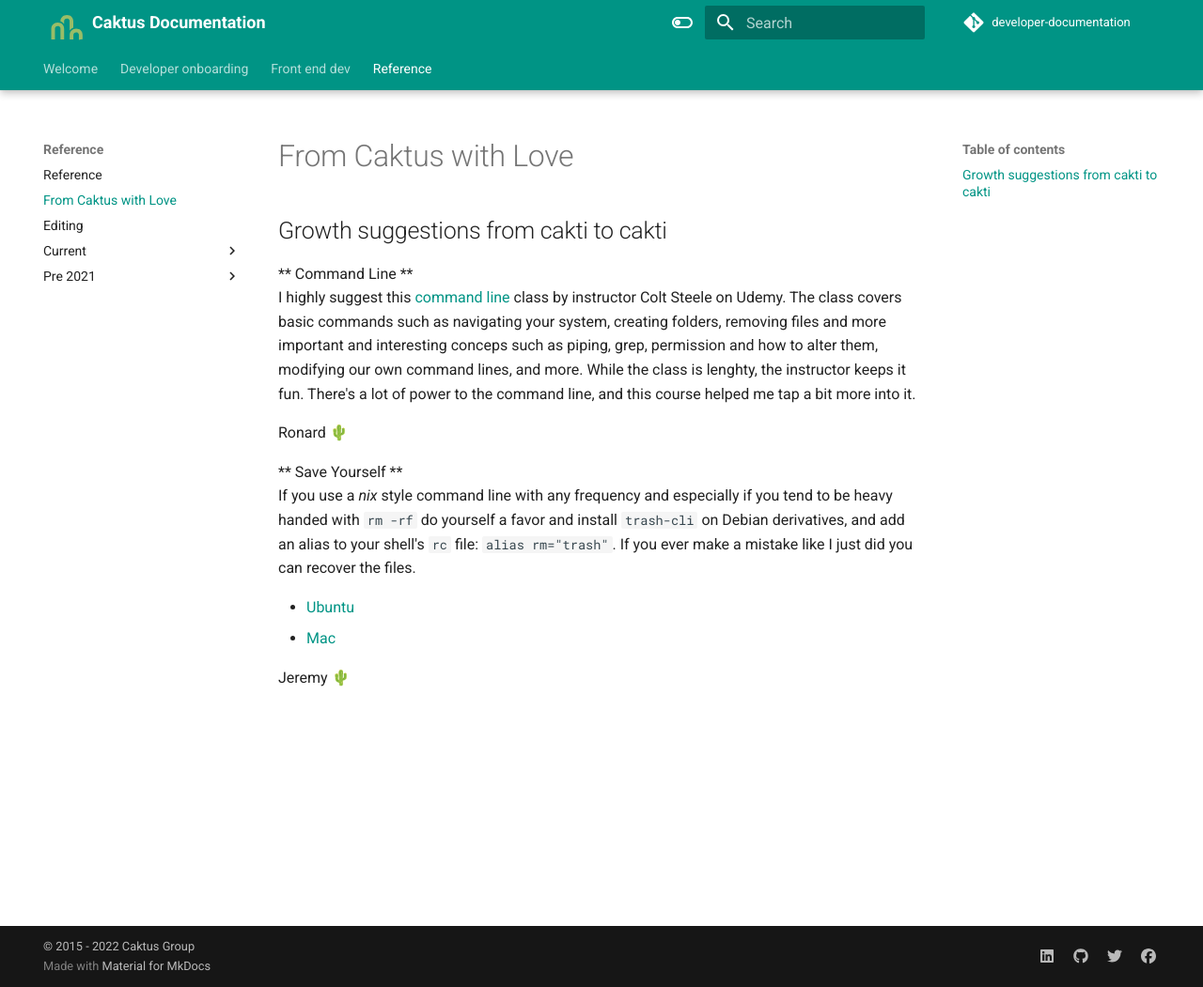
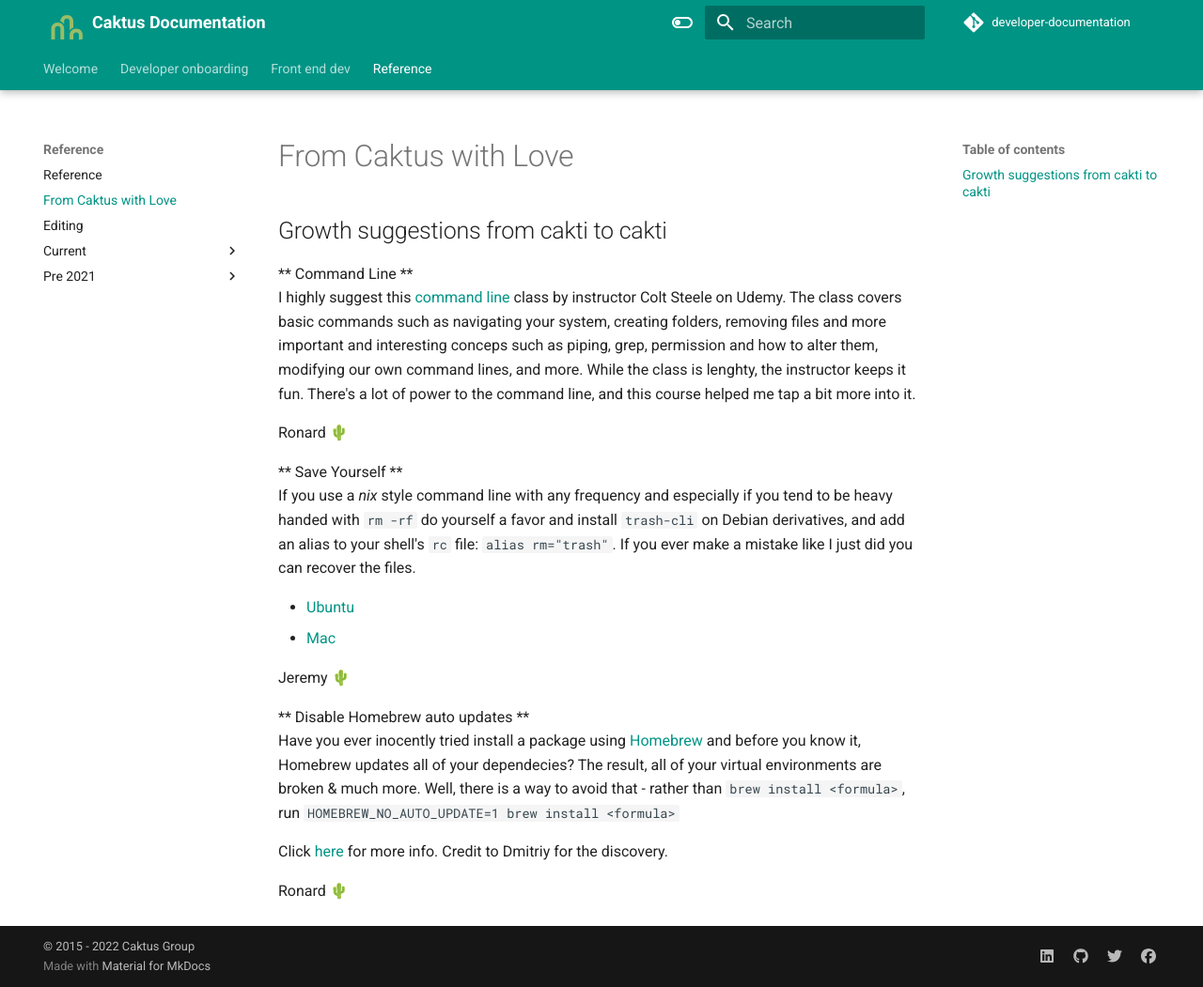
Before and after one commit to caktus/guidebook, an MkDocs documentation site: the page built from docs/reference/from-caktus-with-love.md, in a window 1280 px wide and 1051 px high. Shown: the whole window at 94% size. Built offline with MkDocs 1.6.1 and Material for MkDocs 9.7.7, drawn with Linux system fonts in a browser that asks for light colours; comment, search, counter and statistics services are not loaded.

Commit message:
Add new tip

```diff
--- a/docs/reference/from-caktus-with-love.md
+++ b/docs/reference/from-caktus-with-love.md
@@ -14,3 +14,11 @@
 * [Mac](https://formulae.brew.sh/formula/trash-cli)
 
 Jeremy 🌵
+
+** Disable Homebrew auto updates ** <br>
+Have you ever inocently tried install a package using [Homebrew](https://brew.sh/) and before you know it, Homebrew updates all of your dependecies? The result, all of your virtual environments are broken & much more.
+Well, there is a way to avoid that - rather than `brew install <formula>`, run `HOMEBREW_NO_AUTO_UPDATE=1 brew install <formula>`
+
+Click [here](https://computingforgeeks.com/prevent-homebrew-auto-update-on-macos/) for more info. Credit to Dmitriy for the discovery.
+
+Ronard 🌵
```
